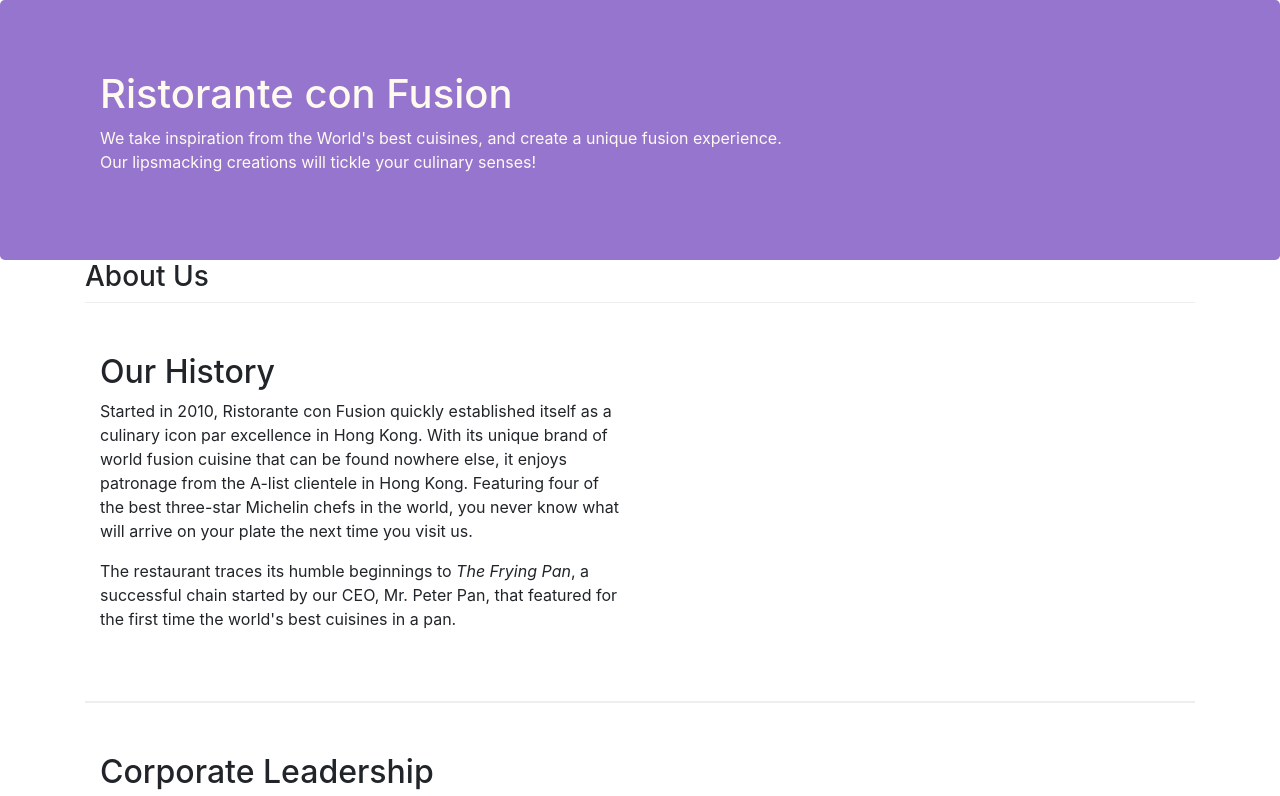
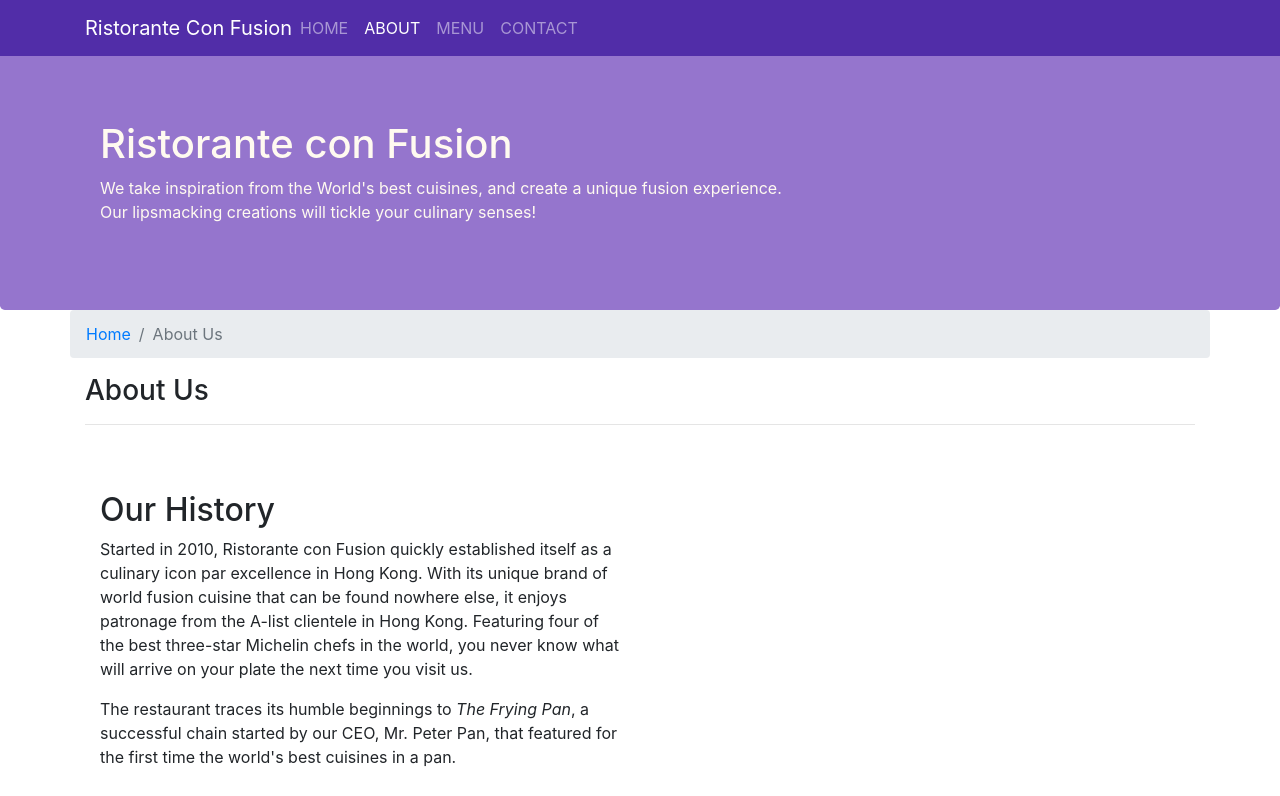
Before and after one commit to SARASWATHI-L/Bootstrap, a website: page aboutus.html in a window 1280 px wide. Shown: the top 796 px of the page. Drawn offline with nearby package versions, Linux system fonts and the light colour scheme.

Commit message:
Navbar and Breadcrumb

```diff
--- a/CSS/Styles.css
+++ b/CSS/Styles.css
@@ -13,7 +13,7 @@
     margin: 0px auto;
     padding:20px 0px 20px 0px
 }
-.jumpotoron{
+.jumbotron{
     padding:70px 30px 70px 30px;
     margin: 0px auto;
     background-color:#9575cd;
@@ -25,3 +25,12 @@
     margin: 0px;
     columns: #0f0f0f;
 }
+body{
+    padding:50px 0px 0px 0px;
+    z-index:0;
+}
+
+.navbar-dark{
+    background-color:#512DA8;
+
+}
--- a/CSS/Styles1.css
+++ /dev/null
@@ -1,23 +0,0 @@
-.row-header{
-    margin: 0px auto;
-    padding: 0px auto;
-}
-.jumbotron{
-    padding:70px 30px 70px 30px;
-    margin: 0px auto;
-    background-color:#9575cd;
-    color:floralwhite;
-
-}
-.row-content{
-    margin: 0px auto;
-    padding: 50px 0px 50px 0px;
-    min-height: 400px;
-    border-top:1px ridge;
-    border-bottom:1px ridge;
-}
-.footer{
-    background-color:#e9c4c6;
-    margin: 0px auto;
-    padding:20px 0px 20px 0px
-}
--- a/aboutus.html
+++ b/aboutus.html
@@ -7,13 +7,33 @@
     <meta http-equiv="x-ua-compatible" content="ie=edge">
 
     <link rel="stylesheet" href="node_modules/bootstrap/dist/css/bootstrap.min.css">
-    <link rel="stylesheet" href="CSS/Styles1.css">
+    <link rel="stylesheet" href="CSS/Styles.css">
     <title>Ristorante Con Fusion: About Us</title>
 
 
 </head>
 
 <body>
+    <nav class="navbar navbar-dark navbar-expand-sm fixed-top">
+        <div class="container">
+            <button class="navbar-toggler" type="button" data-toggle="collapse" data-target="#Navbar">
+                <span class="navbar-toggler-icon"></span>
+
+
+            </button>
+            <a class="navbar-brand mr-auto" href="./index.html">Ristorante Con Fusion</a>
+            <div class="collapse navbar-collapse" id="Navbar">
+            <ul class="navbar-nav mr-auto">
+                <li class="nav-item"><a class="nav-link" href="./index.html">HOME</a></li>
+                <li class="nav-item active"><a class="nav-link" href="#">ABOUT</a></li>
+                <li class="nav-item"><a class="nav-link" href="#">MENU</a></li>
+                <li class="nav-item"><a class="nav-link" href="#">CONTACT</a></li>
+            </ul>
+        </div>
+        </div>
+
+
+    </nav>
 
     <header class="jumbotron">
         <div class="container">
@@ -30,9 +50,14 @@
 
 
     <div class="container">
-        <div class="row rwo-content align-items-center">
-            <div class="col-auto">
+        <div class="row">
+            <ol class="col-12 breadcrumb">
+                <li class="breadcrumb-item"><a href="./index.html">Home</a></li>
+                <li class="breadcrumb-item active">About Us</li>
+            </ol>
+            <div class="col-12">
                <h3>About Us</h3>
+               <hr>
             </div>
         </div>
 
@@ -69,7 +94,7 @@
                 <div class="col-4 offset-1 col-sm-2">
                     <h5>Links</h5>
                     <ul class="list-unstyled">
-                        <li><a href="#">Home</a></li>
+                        <li><a href="./index.html">Home</a></li>
                         <li><a href="#">About</a></li>
                         <li><a href="#">Menu</a></li>
                         <li><a href="#">Contact</a></li>
```
Also changed, not shown: index.html (+23 -2 lines), 1 other file.
